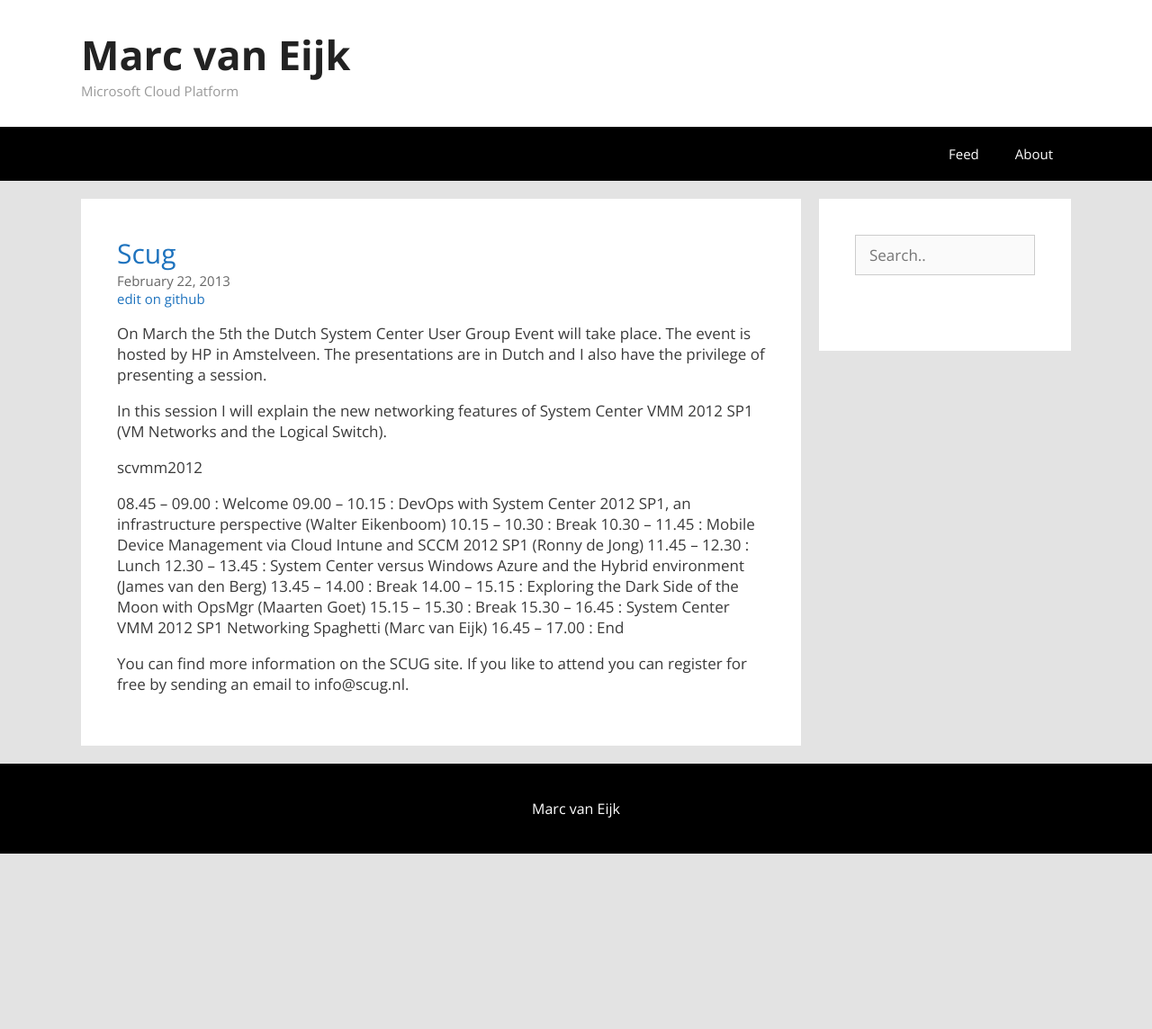
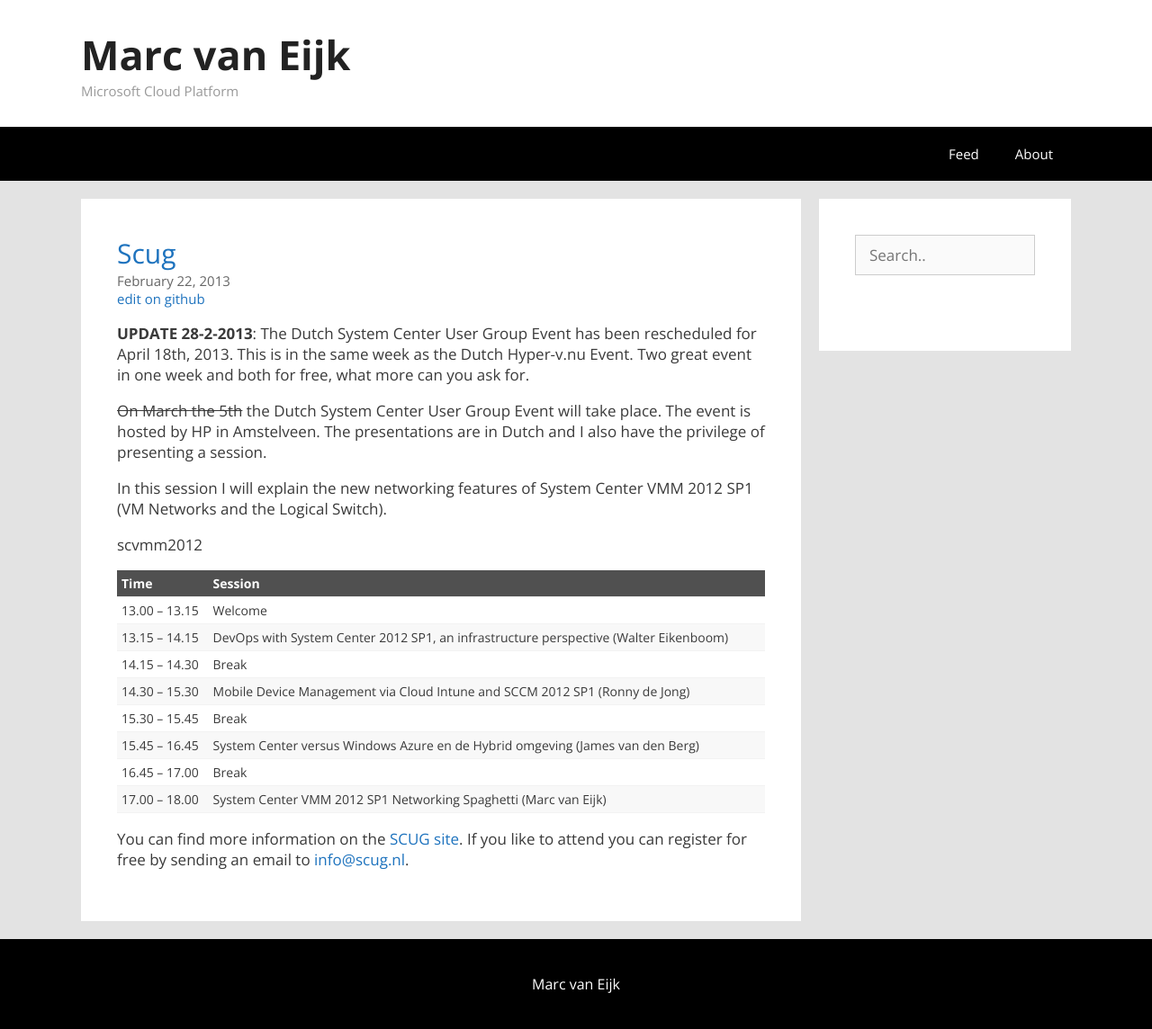
Before and after one commit to marcvaneijk/marcvaneijk.old, a Jekyll site: the page built from _posts/2013-02-22-scug.md, in a window 1280 px wide. Shown: the whole page at 90% size. Built offline with Jekyll 4.4.1, drawn with Linux system fonts in a browser that asks for light colours; nearby versions of some CDN libraries; before the commit the page ends 949 px from its top, so only the background shows below that.

Commit message:
Update 2013-02-22-scug.md

```diff
--- a/_posts/2013-02-22-scug.md
+++ b/_posts/2013-02-22-scug.md
@@ -5,22 +5,23 @@ author: Marc van Eijk
 title:
 tags:
 ---
-On March the 5th the Dutch System Center User Group Event will take place.  The event is hosted by HP in Amstelveen. The presentations are in Dutch and I also have the privilege of presenting a session.
+**UPDATE 28-2-2013**: The Dutch System Center User Group Event has been rescheduled for April 18th, 2013. This is in the same week as the Dutch Hyper-v.nu Event. Two great event in one week and both for free, what more can you ask for.
+
+~~On March the 5th~~ the Dutch System Center User Group Event will take place.  The event is hosted by HP in Amstelveen. The presentations are in Dutch and I also have the privilege of presenting a session.
 
 In this session I will explain the new networking features of System Center VMM 2012 SP1 (VM Networks and the Logical Switch).
 
 scvmm2012
 
-08.45 – 09.00 : Welcome
-09.00 – 10.15 : DevOps with System Center 2012 SP1, an infrastructure perspective (Walter Eikenboom)
-10.15 – 10.30 : Break
-10.30 – 11.45 : Mobile Device Management via Cloud Intune and SCCM 2012 SP1 (Ronny de Jong)
-11.45 – 12.30 : Lunch
-12.30 – 13.45 : System Center versus Windows Azure and the Hybrid environment (James van den Berg)
-13.45 – 14.00 : Break
-14.00 – 15.15 : Exploring the Dark Side of the Moon with OpsMgr (Maarten Goet)
-15.15 – 15.30 : Break
-15.30 – 16.45 : System Center VMM 2012 SP1 Networking Spaghetti (Marc van Eijk)
-16.45 – 17.00 : End
+Time | Session
+--- | ---
+13.00 – 13.15 | Welcome
+13.15 – 14.15 | DevOps with System Center 2012 SP1, an infrastructure perspective (Walter Eikenboom)
+14.15 – 14.30 | Break
+14.30 – 15.30 | Mobile Device Management via Cloud Intune and SCCM 2012 SP1 (Ronny de Jong)
+15.30 – 15.45 | Break
+15.45 – 16.45 | System Center versus Windows Azure en de Hybrid omgeving (James van den Berg)
+16.45 – 17.00 | Break
+17.00 – 18.00 | System Center VMM 2012 SP1 Networking Spaghetti (Marc van Eijk)
 
-You can find more information on the SCUG site. If you like to attend you can register for free by sending an email to info@scug.nl.
+You can find more information on the [SCUG site](http://www.scug.nl/2013/02/08/agenda-scug-bijeenkomst-5-maart-2013/). If you like to attend you can register for free by sending an email to [info@scug.nl](mailto:info@scug.nl).
```
